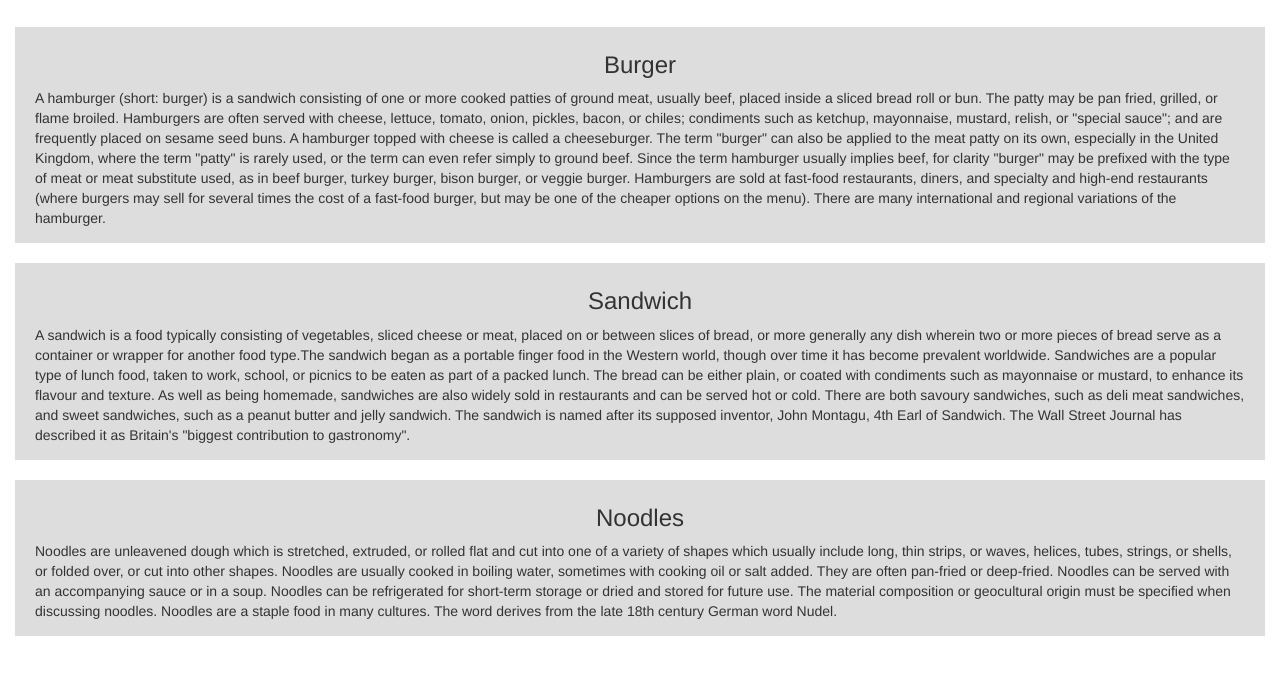
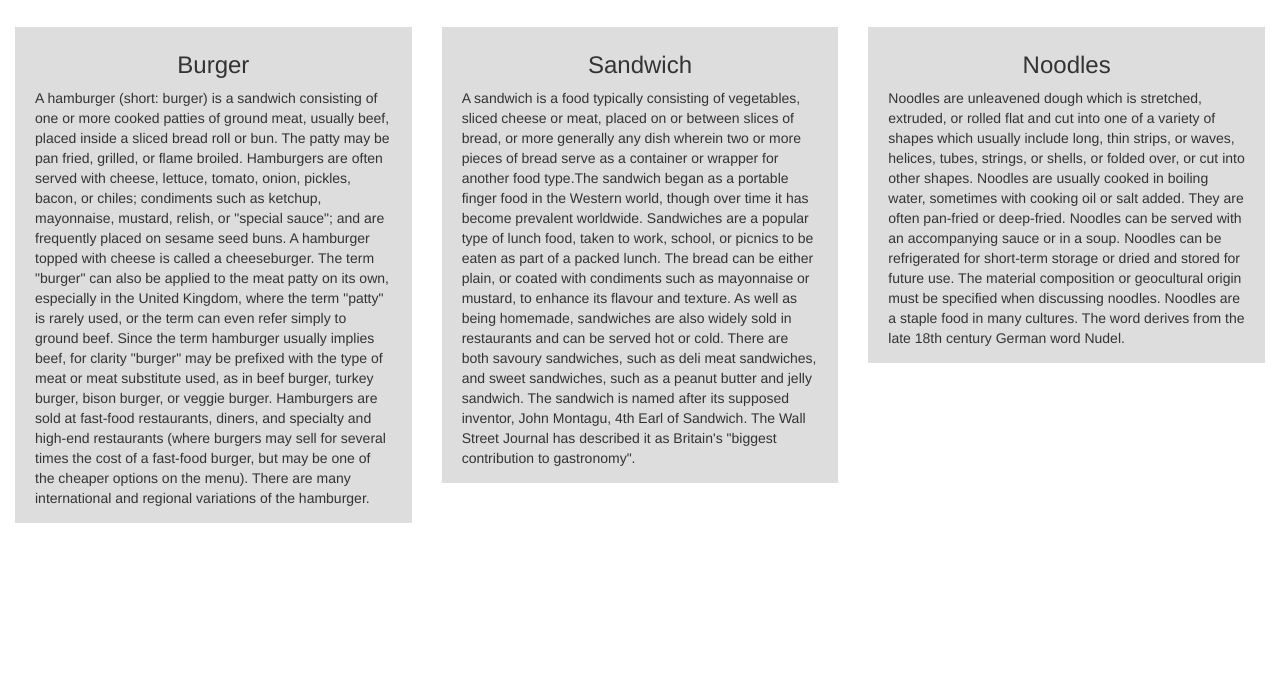
Before and after one commit to Prashant-Tyagi/HTML-CSS-and-Javascript-for-Web-Developers-Assignments, a plain HTML site: page module3_solution/index.html in a window 1280 px wide. Shown: the part 56-730 px from the top of the page. Drawn offline with nearby package versions, Linux system fonts and the light colour scheme.

Commit message:
Update index.html

```diff
--- a/module3_solution/index.html
+++ b/module3_solution/index.html
@@ -2,9 +2,6 @@
 <html lang="en">
   <head>
     <meta name="viewport" content="width=device-width, initial-scale=1">
-
-      <script src="https://oss.maxcdn.com/html5shiv/3.7.2/html5shiv.min.js"></script>
-      <script src="https://oss.maxcdn.com/respond/1.4.2/respond.min.js"></script>
 
     <title>Boostrap Starter Page</title>
     <link rel="stylesheet" href="css/bootstrap.min.css">
@@ -14,7 +11,7 @@
 
   <nav class="navbar navbar-default navbar-fixed-top">
     <div class="container-fluid">
-      <!-- Brand and toggle get grouped for better mobile display -->
+
       <div class="navbar-header">
         <button type="button" class="navbar-toggle collapsed" data-toggle="collapse" data-target="#navbar-menu" aria-expanded="false">
         <span class="sr-only">Toggle navigation</span>
@@ -27,7 +24,7 @@
 
       <!-- Collect the nav links, forms, and other content for toggling -->
       <div class="collapse navbar-collapse" id="navbar-menu">
-        <ul class="nav navbar-nav visible-xs">
+        <ul class="nav navbar-nav navbar-right visible-xs text-center">
           <li><a href="#burger" class="text-center">burger <span class="sr-only">(current)</span></a></li>
           <li><a href="#sandwich" class="text-center">sandwich</a></li>
           <li><a href="#noodles" class="text-center">noodles</a></li>
@@ -40,7 +37,7 @@
 
   <div class="container-fluid">
     <div class="row">
-      <div class="col-xs-12">
+      <div class="col-md-4 col-sm-6 col-xs-12">
         <div class="section">
           <h3 class="text-center" id="burger">Burger</h3>
          A hamburger (short: burger) is a sandwich consisting of one or more cooked patties of ground meat, usually beef, placed inside a sliced bread roll or bun. The patty may be pan fried, grilled, or flame broiled. Hamburgers are often served with cheese, lettuce, tomato, onion, pickles, bacon, or chiles; condiments such as ketchup, mayonnaise, mustard, relish, or "special sauce"; and are frequently placed on sesame seed buns. A hamburger topped with cheese is called a cheeseburger.
@@ -50,7 +47,7 @@
 	Hamburgers are sold at fast-food restaurants, diners, and specialty and high-end restaurants (where burgers may sell for several times the cost of a fast-food burger, but may be one of the cheaper options on the menu). There are many international and regional variations of the hamburger.
 	</div>
       </div>
-      <div class="col-xs-12">
+      <div class="col-md-4 col-sm-6 col-xs-12">
         <div class="section">
           <h3 class="text-center" id="sandwich">Sandwich</h3>
           A sandwich is a food typically consisting of vegetables, sliced cheese or meat, placed on or between slices of bread, or more generally any dish wherein two or more pieces of bread serve as a container or wrapper for another food type.The sandwich began as a portable finger food in the Western world, though over time it has become prevalent worldwide.
@@ -60,7 +57,7 @@
 	The sandwich is named after its supposed inventor, John Montagu, 4th Earl of Sandwich. The Wall Street Journal has described it as Britain's "biggest contribution to gastronomy".
 	</div>
       </div>
-      <div class="col-xs-12">
+      <div class="col-md-4 col-sm-6 col-xs-12">
         <div class="section">
           <h3 class="text-center" id="noodles">Noodles</h3>
           Noodles are unleavened dough which is stretched, extruded, or rolled flat and cut into one of a variety of shapes which usually include long, thin strips, or waves, helices, tubes, strings, or shells, or folded over, or cut into other shapes. Noodles are usually cooked in boiling water, sometimes with cooking oil or salt added. They are often pan-fried or deep-fried. Noodles can be served with an accompanying sauce or in a soup. Noodles can be refrigerated for short-term storage or dried and stored for future use. The material composition or geocultural origin must be specified when discussing noodles. Noodles are a staple food in many cultures.
```
